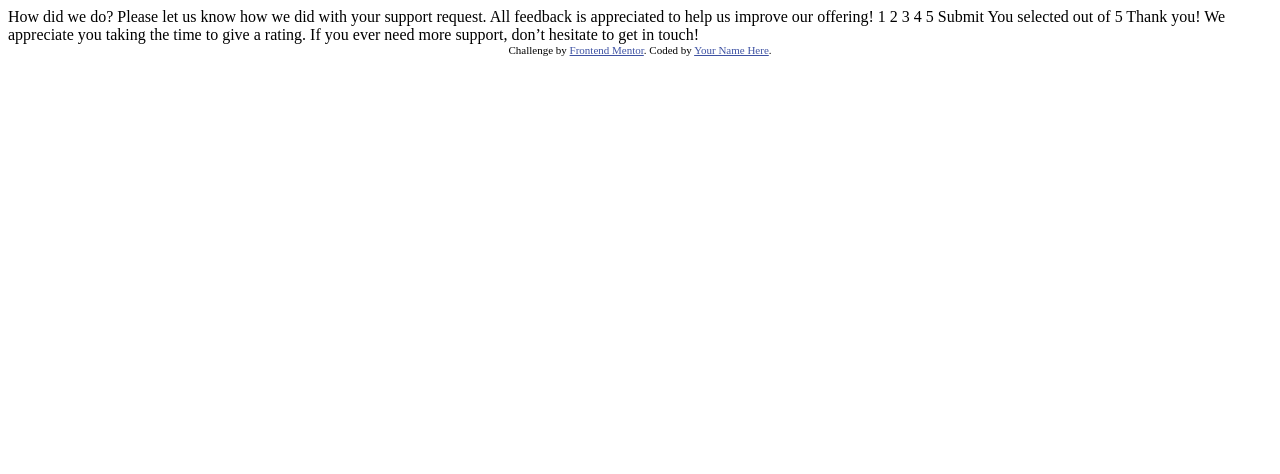
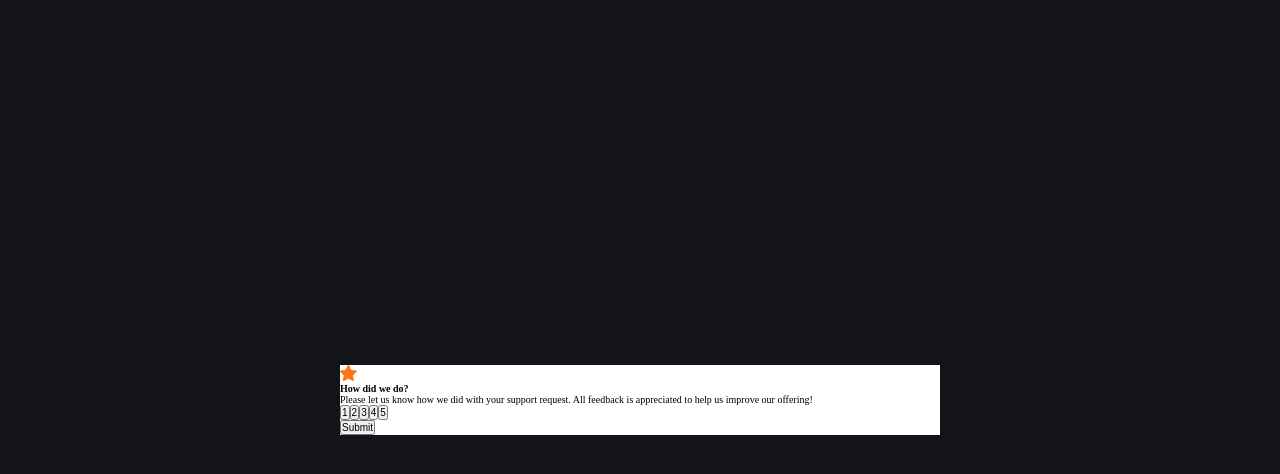
Before and after one commit to k1d12r04/interactive-rating-component-main, a plain HTML site: page index.html in a window 1280 px wide. Drawn offline with Linux system fonts and the light colour scheme.

Commit message:
Finish feedback page html

```diff
--- a/index.html
+++ b/index.html
@@ -1,48 +1,65 @@
 <!DOCTYPE html>
 <html lang="en">
   <head>
-  <meta charset="UTF-8">
-  <meta name="viewport" content="width=device-width, initial-scale=1.0"> <!-- displays site properly based on user's device -->
+    <meta charset="UTF-8" />
+    <meta name="viewport" content="width=device-width, initial-scale=1.0" />
+    <!-- displays site properly based on user's device -->
 
-  <link rel="icon" type="image/png" sizes="32x32" href="./images/favicon-32x32.png">
+    <link
+      rel="icon"
+      type="image/png"
+      sizes="32x32"
+      href="./images/favicon-32x32.png"
+    />
 
     <title>Frontend Mentor | Interactive rating component</title>
 
+    <link rel="stylesheet" href="style.css" />
+
     <style>
-    .attribution { font-size: 11px; text-align: center; }
-    .attribution a { color: hsl(228, 45%, 44%); }
+      .attribution {
+        font-size: 11px;
+        text-align: center;
+      }
+      .attribution a {
+        color: hsl(228, 45%, 44%);
+      }
     </style>
   </head>
   <body>
+    <div class="feedback container">
+      <svg
+        class="feedback__svg-icon"
+        width="17"
+        height="16"
+        xmlns="http://www.w3.org/2000/svg"
+      >
+        <path
+          d="m9.067.43 1.99 4.031c.112.228.33.386.58.422l4.45.647a.772.772 0 0 1 .427 1.316l-3.22 3.138a.773.773 0 0 0-.222.683l.76 4.431a.772.772 0 0 1-1.12.813l-3.98-2.092a.773.773 0 0 0-.718 0l-3.98 2.092a.772.772 0 0 1-1.119-.813l.76-4.431a.77.77 0 0 0-.222-.683L.233 6.846A.772.772 0 0 1 .661 5.53l4.449-.647a.772.772 0 0 0 .58-.422L7.68.43a.774.774 0 0 1 1.387 0Z"
+          fill="#FC7614"
+        />
+      </svg>
 
-  <!-- Rating state start -->
+      <h2 class="feedback__title">How did we do?</h2>
+      <p class="feedback__para">
+        Please let us know how we did with your support request. All feedback is
+        appreciated to help us improve our offering!
+      </p>
 
-  How did we do?
+      <div class="feedback__btns">
+        <button class="feedback__btn">1</button
+        ><button class="feedback__btn">2</button
+        ><button class="feedback__btn">3</button
+        ><button class="feedback__btn">4</button
+        ><button class="feedback__btn">5</button>
+      </div>
 
-  Please let us know how we did with your support request. All feedback is appreciated
-  to help us improve our offering!
+      <button class="feedback__submit-btn">Submit</button>
+    </div>
 
-  1 2 3 4 5
-
-  Submit
-
-  <!-- Rating state end -->
-
-  <!-- Thank you state start -->
-
-  You selected <!-- Add rating here --> out of 5
-
-  Thank you!
-
-  We appreciate you taking the time to give a rating. If you ever need more support,
-  don’t hesitate to get in touch!
-
-  <!-- Thank you state end -->
-
-
-  <div class="attribution">
+    <!-- <div class="attribution">
     Challenge by <a href="https://www.frontendmentor.io?ref=challenge" target="_blank">Frontend Mentor</a>.
     Coded by <a href="#">Your Name Here</a>.
-  </div>
+  </div> -->
   </body>
 </html>
--- /dev/null
+++ b/script.js
@@ -0,0 +1 @@
+"use: strict"
--- /dev/null
+++ b/style.css
@@ -0,0 +1,49 @@
+@import url('https://fonts.googleapis.com/css2?family=Overpass:wght@400;700&display=swap');
+
+*,
+*::before,
+*::after {
+  margin: 0;
+  padding: 0;
+  box-sizing: border-box;
+  font-size: inherit;
+}
+
+:root{
+
+  /* primary */
+  --clr-primary: hsl(25, 97%, 53%);
+
+  /* neutral */
+  --clr-white: hsl(0, 0%, 100%);
+  --clr-light-grey: hsl(217, 12%, 63%);
+  --clr-medium-grey: hsl(216, 12%, 54%);
+  --clr-dark-blue: hsl(213, 19%, 18%);
+  --clr-very-dark-blue: hsl(216, 12%, 8%);
+
+  --ff-primary: "Overpass", sans-serif;
+
+  --fw-normal: 400;
+  --fw-bold: 700;
+
+  --fs-heading: 2.5rem;
+  --fs-para: 1.4rem;
+
+}
+
+html{
+  font-size: 62.5%;
+}
+
+body{
+  background-color: var(--clr-very-dark-blue);
+  min-height: 100vh;
+  display: flex;
+  justify-content: center;
+  align-items: center;
+}
+
+.container{
+  width: min(90%, 60rem);
+  background-color: var(--clr-white);
+}
```
Also changed, not shown: 1 other file. Lines whose indentation alone changed are shown as unchanged.
